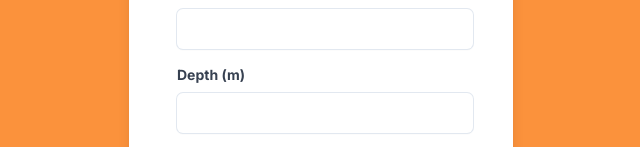
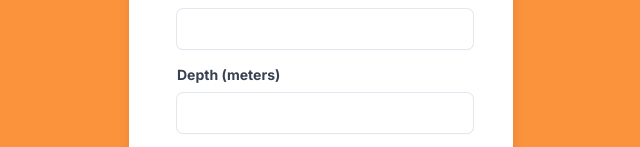
Before and after one commit to Teegreat/hth-calculator, a Next.js app: page / in a window 1280 px wide. Shown: the part 384-531 px from the top of the page, without its empty margins (319-959 px from the left). Built offline with nearby package versions, Linux system fonts and the light colour scheme.

Commit message:
updated borehole.jsx

```diff
--- a/src/components/Borehole.jsx
+++ b/src/components/Borehole.jsx
@@ -33,7 +33,7 @@ const BoreholeForm = ({ onSubmit }) => {
           htmlFor=""
           className="block text-gray-700 text-sm font-bold mb-2"
         >
-          Depth (m)
+          Depth (meters)
         </label>
         <input
           type="number"
@@ -46,7 +46,7 @@ const BoreholeForm = ({ onSubmit }) => {
 
       <button
         type="submit"
-        className="w-full bg-orange-500 hover:bg-orange-700 text-white font-bold py-2 px-4 rounded-full focus:outline-none focus: shadow-outline"
+        className="w-full bg-orange-500 hover:bg-orange-600 text-white font-bold py-2 px-4 rounded-full focus:outline-none focus: shadow-outline"
       >
         Calculate
       </button>
```
